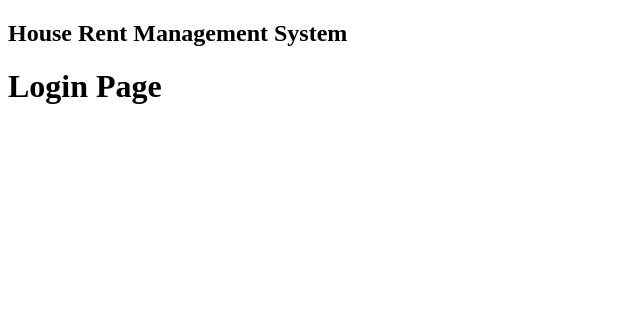
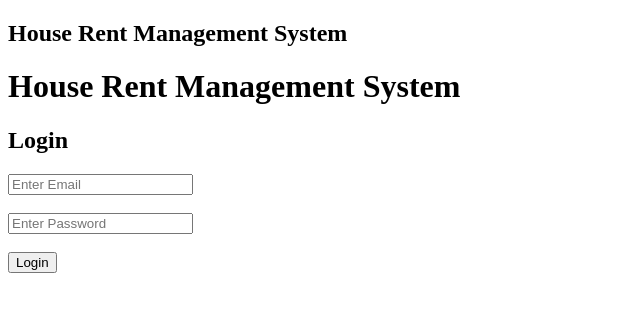
Before and after one commit to Hema976/House-Rent, a React (Vite) app in the folder frontend/: page / in a window 1280 px wide. Shown: the top 312 px of the page, without its empty margins (0-640 px from the left). Built offline with nearby package versions, Linux system fonts and the light colour scheme.

Commit message:
Create Login UI

```diff
--- a/frontend/src/pages/Login.jsx
+++ b/frontend/src/pages/Login.jsx
@@ -1,5 +1,18 @@
 function Login() {
-  return <h1>Login Page</h1>;
+  return (
+    <div>
+      <h1>House Rent Management System</h1>
+      <h2>Login</h2>
+
+      <input type="email" placeholder="Enter Email" />
+      <br /><br />
+
+      <input type="password" placeholder="Enter Password" />
+      <br /><br />
+
+      <button>Login</button>
+    </div>
+  );
 }
 
 export default Login;
```
